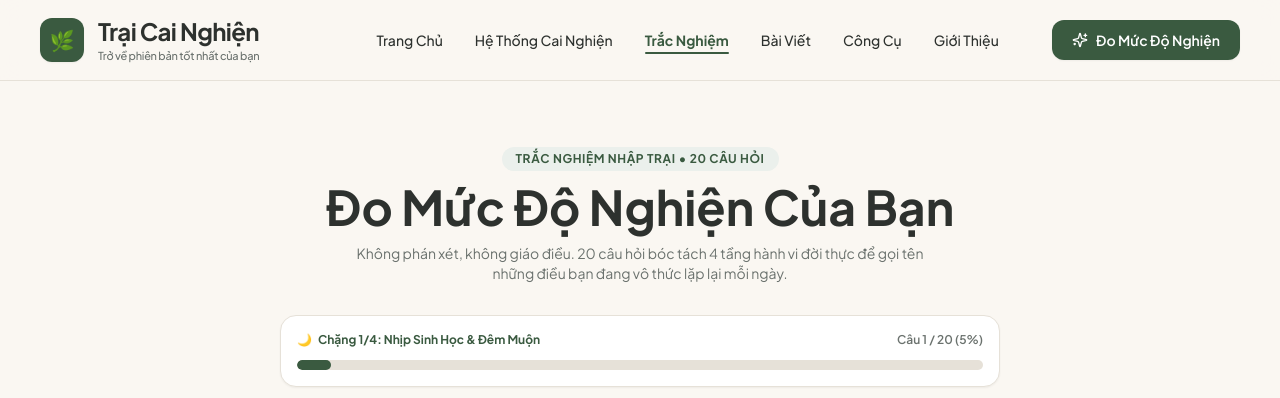
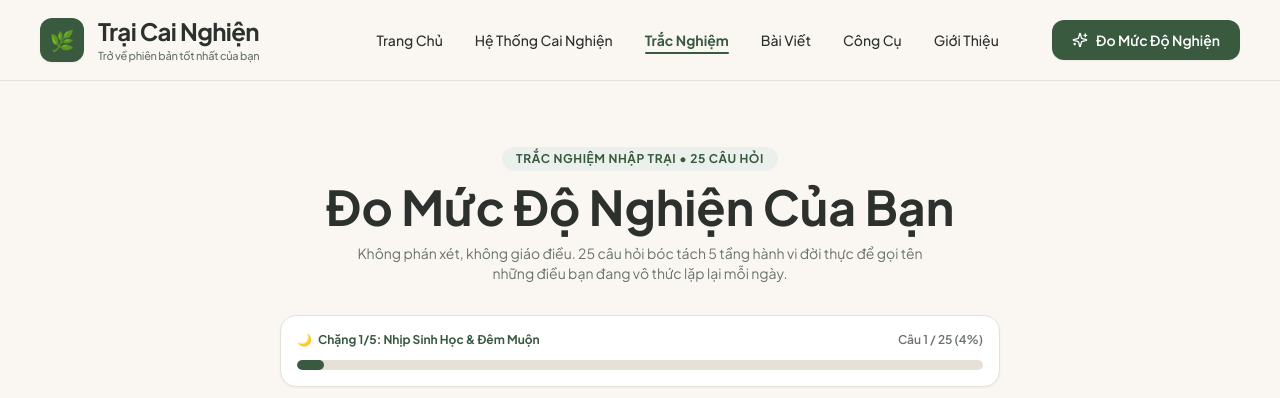
Before and after one commit to longphi11/traicainghien-1, a Next.js app: page /trac-nghiem in a window 1280 px wide. Shown: the top 398 px of the page. Built offline with nearby package versions, Linux system fonts and the light colour scheme.

Commit message:
feat(quiz): upgrade to 25 questions across 5 stages and sync website counts

```diff
--- a/src/app/bai-viet/[slug]/page.tsx
+++ b/src/app/bai-viet/[slug]/page.tsx
@@ -107,7 +107,7 @@ export default async function ArticleDetailPage({
           Bạn muốn biết mức độ kiệt quệ dopamine của mình?
         </h3>
         <p className="text-xs md:text-sm text-[#6B726E] max-w-md mx-auto">
-          Làm bài trắc nghiệm 10 câu hỏi để nhận diện mức độ phụ thuộc và nhận ngay 1 bài tập Kaizen vi mô cho ngày hôm nay.
+          Làm bài trắc nghiệm 25 câu hỏi để nhận diện mức độ phụ thuộc và nhận ngay 1 bài tập Kaizen vi mô cho ngày hôm nay.
         </p>
         <div>
           <Link
--- a/src/app/page.tsx
+++ b/src/app/page.tsx
@@ -324,16 +324,16 @@ export default function HomePage() {
           <div className="rounded-3xl p-8 md:p-12 border border-[#E6E1D8] bg-white shadow-sm flex flex-col md:flex-row items-center justify-between gap-8">
             <div className="max-w-xl space-y-4">
               <span className="text-xs uppercase tracking-wider font-bold px-3 py-1 rounded-md bg-[#F9EFE9] text-[#C27D53] inline-block">
-                Trắc nghiệm nhập trại • 20 Câu Hỏi
+                Trắc nghiệm nhập trại • 25 Câu Hỏi
               </span>
               <h2 className="text-2xl md:text-3xl font-bold font-serif text-[#2D312E]">
                 Đo mức độ nghiện của bạn: Bạn thuộc Hệ Nghiện nào?
               </h2>
               <p className="text-sm md:text-base text-[#6B726E] leading-relaxed">
-                Đêm muộn nằm lướt TikTok đến nóng máy không ngủ được, sáng ra lờ đờ, hay cáu gắt và mất tập trung? Bài trắc nghiệm 20 câu hỏi 4 chặng sẽ bóc tách chính xác 4 Hệ Nghiện thời hiện đại và Khoản Thuế Vô Hình bạn đang âm thầm gánh chịu.
+                Đêm muộn nằm lướt TikTok đến nóng máy không ngủ được, sáng ra lờ đờ, hay cáu gắt và mất tập trung? Bài trắc nghiệm 25 câu hỏi 5 chặng sẽ bóc tách chính xác 5 Hệ Nghiện thời hiện đại và Khoản Thuế Vô Hình bạn đang âm thầm gánh chịu.
               </p>
               <div className="flex flex-wrap gap-4 text-xs font-semibold text-[#2D312E] pt-2">
-                <span>🌙 Phân loại 4 Hệ Nghiện</span>
+                <span>🌙 Phân loại 5 Hệ Nghiện</span>
                 <span>⚖️ Bóc trần Khoản Thuế Vô Hình</span>
                 <span>💡 Kèm đơn thuốc Kaizen 1%</span>
               </div>
--- a/src/app/trac-nghiem/page.tsx
+++ b/src/app/trac-nghiem/page.tsx
@@ -21,7 +21,7 @@ import {
 
 export default function TracNghiemPage() {
   const [currentQuestionIndex, setCurrentQuestionIndex] = useState(0);
-  const [selectedAnswers, setSelectedAnswers] = useState<number[]>(Array(20).fill(-1));
+  const [selectedAnswers, setSelectedAnswers] = useState<number[]>(Array(25).fill(-1));
   const [isCompleted, setIsCompleted] = useState(false);
   const [result, setResult] = useState<DetailedResult | null>(null);
   const [copied, setCopied] = useState(false);
@@ -52,7 +52,7 @@ export default function TracNghiemPage() {
   };
 
   const handleRestart = () => {
-    setSelectedAnswers(Array(20).fill(-1));
+    setSelectedAnswers(Array(25).fill(-1));
     setCurrentQuestionIndex(0);
     setIsCompleted(false);
     setResult(null);
@@ -76,13 +76,13 @@ export default function TracNghiemPage() {
           {/* Header */}
           <div className="text-center space-y-3">
             <span className="text-xs font-bold uppercase tracking-wider text-[#3A5A40] bg-[#EBF0EC] px-3.5 py-1 rounded-full inline-block">
-              Trắc Nghiệm Nhập Trại • 20 Câu Hỏi
+              Trắc Nghiệm Nhập Trại • 25 Câu Hỏi
             </span>
             <h1 className="text-3xl md:text-5xl font-bold font-serif text-[#2D312E]">
               Đo Mức Độ Nghiện Của Bạn
             </h1>
             <p className="text-xs md:text-sm text-[#6B726E] max-w-xl mx-auto leading-relaxed">
-              Không phán xét, không giáo điều. 20 câu hỏi bóc tách 4 tầng hành vi đời thực để gọi tên những điều bạn đang vô thức lặp lại mỗi ngày.
+              Không phán xét, không giáo điều. 25 câu hỏi bóc tách 5 tầng hành vi đời thực để gọi tên những điều bạn đang vô thức lặp lại mỗi ngày.
             </p>
           </div>
 
@@ -91,10 +91,10 @@ export default function TracNghiemPage() {
             <div className="flex items-center justify-between text-xs">
               <span className="font-bold text-[#3A5A40] flex items-center gap-1.5">
                 <span>{currentQ.stageIcon}</span>
-                <span>Chặng {currentQ.stageId}/4: {currentQ.stageName}</span>
+                <span>Chặng {currentQ.stageId}/5: {currentQ.stageName}</span>
               </span>
               <span className="font-semibold text-[#6B726E]">
-                Câu {currentQuestionIndex + 1} / 20 ({progressPercent}%)
+                Câu {currentQuestionIndex + 1} / 25 ({progressPercent}%)
               </span>
             </div>
 
@@ -228,23 +228,27 @@ export default function TracNghiemPage() {
               "{result?.archetype.description}"
             </p>
 
-            {/* 4 Chặng Điểm Số */}
-            <div className="grid grid-cols-2 sm:grid-cols-4 gap-3 pt-2 text-center text-xs">
-              <div className="p-3 rounded-xl bg-[#FAF7F2] border border-[#E6E1D8]">
+            {/* 5 Chặng Điểm Số */}
+            <div className="grid grid-cols-2 sm:grid-cols-5 gap-2.5 pt-2 text-center text-xs">
+              <div className="p-2.5 rounded-xl bg-[#FAF7F2] border border-[#E6E1D8]">
                 <span className="text-gray-500 block text-[11px]">🌙 Đêm muộn</span>
                 <strong className="text-sm text-[#2D312E]">{result?.stageScores.stage1}/15</strong>
               </div>
-              <div className="p-3 rounded-xl bg-[#FAF7F2] border border-[#E6E1D8]">
+              <div className="p-2.5 rounded-xl bg-[#FAF7F2] border border-[#E6E1D8]">
                 <span className="text-gray-500 block text-[11px]">🧠 Chú ý</span>
                 <strong className="text-sm text-[#2D312E]">{result?.stageScores.stage2}/15</strong>
               </div>
-              <div className="p-3 rounded-xl bg-[#FAF7F2] border border-[#E6E1D8]">
+              <div className="p-2.5 rounded-xl bg-[#FAF7F2] border border-[#E6E1D8]">
                 <span className="text-gray-500 block text-[11px]">🛡️ Đối phó</span>
                 <strong className="text-sm text-[#2D312E]">{result?.stageScores.stage3}/15</strong>
               </div>
-              <div className="p-3 rounded-xl bg-[#FAF7F2] border border-[#E6E1D8]">
+              <div className="p-2.5 rounded-xl bg-[#FAF7F2] border border-[#E6E1D8]">
+                <span className="text-gray-500 block text-[11px]">📱 Tiện nghi</span>
+                <strong className="text-sm text-[#2D312E]">{result?.stageScores.stage4}/15</strong>
+              </div>
+              <div className="p-2.5 rounded-xl bg-[#FAF7F2] border border-[#E6E1D8]">
                 <span className="text-gray-500 block text-[11px]">⚖️ Thuế ngầm</span>
-                <strong className="text-sm text-[#2D312E]">{result?.stageScores.stage4}/15</strong>
+                <strong className="text-sm text-[#2D312E]">{result?.stageScores.stage5}/15</strong>
               </div>
             </div>
           </div>
--- a/src/components/Footer.tsx
+++ b/src/components/Footer.tsx
@@ -30,7 +30,7 @@ export default function Footer() {
             <ul className="space-y-2.5 text-sm text-[#6B726E]">
               <li><Link href="/" className="hover:text-[#3A5A40] transition-colors">Trang Chủ</Link></li>
               <li><Link href="/he-thong-cai-nghien" className="text-[#3A5A40] font-bold hover:underline">Hệ Thống Cai Nghiện</Link></li>
-              <li><Link href="/trac-nghiem" className="hover:text-[#3A5A40] transition-colors">Đo Mức Độ Nghiện (20 câu)</Link></li>
+              <li><Link href="/trac-nghiem" className="hover:text-[#3A5A40] transition-colors">Đo Mức Độ Nghiện (25 câu)</Link></li>
               <li><Link href="/bai-viet" className="hover:text-[#3A5A40] transition-colors">Kho Bài Viết Tâm Lý</Link></li>
               <li><Link href="/cong-cu" className="hover:text-[#3A5A40] transition-colors">Công Cụ Thực Hành</Link></li>
               <li><Link href="/gioi-thieu" className="hover:text-[#3A5A40] transition-colors">Giới Thiệu & Sứ Mệnh</Link></li>
--- a/src/data/addictionSystem.ts
+++ b/src/data/addictionSystem.ts
@@ -83,7 +83,7 @@ export const addictionSystemProducts: AddictionSystemProduct[] = [
     highlights: [
       "Ghép cặp Accountability Partner (Bạn đồng hành chịu trách nhiệm) giám sát chéo mỗi ngày",
       "Zoom vòng tròn chia sẻ cuối tuần (Offline/Online Circle): Nói thật triệt để mà không sợ bị phán xét",
-      "Kế hoạch can thiệp cá nhân hóa 1-on-1 dựa trên kết quả bài Trắc nghiệm 20 câu",
+      "Kế hoạch can thiệp cá nhân hóa 1-on-1 dựa trên kết quả bài Trắc nghiệm 25 câu",
       "Hợp đồng cam kết tài chính (Commitment Contract) tạo đòn bẩy tâm lý không thể thoái thác",
     ],
     duration: "21 Ngày đồng hành chuyên sâu",
--- a/src/data/questions.ts
+++ b/src/data/questions.ts
@@ -228,10 +228,82 @@ export const assessmentQuestions: Question[] = [
     ],
   },
 
-  // CHẶNG 4: KHOẢN THUẾ VÔ HÌNH TRONG ĐỜI THỰC (16-20)
+  // CHẶNG 4: MA TRẬN TIỆN NGHI & CÁM DỖ SỐ (16-20)
   {
     id: 16,
     stageId: 4,
+    stageName: "Ma Trận Tiện Nghi & Cám Dỗ Số",
+    stageIcon: "📱",
+    question: "Khi đi cafe, ăn uống hoặc tụ tập cùng bạn bè/người thân, thói quen dùng điện thoại của bạn như thế nào?",
+    scenario: "Hội chứng 'Phubbing' (cắm mặt vào màn hình phớt lờ người bên cạnh)...",
+    options: [
+      { text: "Tôi để điện thoại trong túi hoặc úp màn hình xuống bàn, tập trung 100% vào cuộc trò chuyện.", score: 0 },
+      { text: "Chỉ thỉnh thoảng liếc nhìn khi có tin nhắn hoặc cuộc gọi đến rồi cất máy ngay.", score: 1 },
+      { text: "Khá thường xuyên vừa nói chuyện vừa cầm máy lướt mạng xã hội lúc câu chuyện chùng xuống.", score: 2 },
+      { text: "Hầu như luôn cầm máy trên tay: ai nói gì cũng ậm ừ, mắt dán chặt vào màn hình dù đang ngồi cạnh bạn bè.", score: 3 },
+    ],
+  },
+  {
+    id: 17,
+    stageId: 4,
+    stageName: "Ma Trận Tiện Nghi & Cám Dỗ Số",
+    stageIcon: "📱",
+    question: "Thói quen tiêu thụ đồ ăn nhanh (KFC, Pizza, gà rán, trà sữa, bim bim) và cảm giác no tự nhiên của bạn?",
+    scenario: "Bẫy điểm cực khoái vị giác (Bliss Point) đánh gục cảm giác no...",
+    options: [
+      { text: "Tôi ăn uống thanh đạm, tự nấu nướng hoặc chọn món lành mạnh, hiếm khi đụng đến đồ siêu chế biến.", score: 0 },
+      { text: "Thỉnh thoảng ăn cùng bạn bè vào dịp cuối tuần nhưng ăn vừa đủ và biết dừng lại.", score: 1 },
+      { text: "Thường xuyên gọi đồ ăn nhanh hoặc đồ ngọt khi xem phim, ăn xong thấy nặng bụng nhưng miệng vẫn thèm ăn tiếp.", score: 2 },
+      { text: "Nghiện cảm giác ăn ngập ngụa đồ ăn nhanh/đồ ngọt: vừa ăn vừa xem video đến khi bụng căng cứng, ăn xong thấy ghê tởm bản thân.", score: 3 },
+    ],
+  },
+  {
+    id: 18,
+    stageId: 4,
+    stageName: "Ma Trận Tiện Nghi & Cám Dỗ Số",
+    stageIcon: "📱",
+    question: "Bạn có hay bị cuốn vào các xu hướng mua sắm, áp lực dùng đồ hiệu hoặc lối sống 'YOLO' trên mạng không?",
+    scenario: "Cơn sốt FOMO và áp lực tiêu thụ do truyền thông & idol mạng tạo ra...",
+    options: [
+      { text: "Tôi hiểu rõ giá trị bản thân, sống tối giản và không bị ảnh hưởng bởi những thứ hào nhoáng trên mạng.", score: 0 },
+      { text: "Đôi khi thấy thích thú nhưng biết rõ hoàn cảnh tài chính của mình và không đua đòi.", score: 1 },
+      { text: "Thường xuyên cảm thấy tự ti khi thấy người khác khoe đồ hiệu, du lịch sang chảnh trên TikTok/Facebook.", score: 2 },
+      { text: "Bị cuốn vào vòng xoáy tiêu xài: liên tục mua sắm theo trend để chứng tỏ bản thân, dù tài khoản đang cạn kiệt.", score: 3 },
+    ],
+  },
+  {
+    id: 19,
+    stageId: 4,
+    stageName: "Ma Trận Tiện Nghi & Cám Dỗ Số",
+    stageIcon: "📱",
+    question: "Mức độ 'bồn chồn' của bạn trước các thông báo, tin nhắn hoặc email công việc?",
+    scenario: "Hội chứng 'Luôn luôn trực tuyến' (Hyper-Connectivity Trap)...",
+    options: [
+      { text: "Tôi tắt thông báo không cần thiết, chủ động chọn giờ check tin nhắn và email cố định trong ngày.", score: 0 },
+      { text: "Xem thông báo khi rảnh rỗi, không cảm thấy bị áp lực phải trả lời ngay lập tức.", score: 1 },
+      { text: "Có thông báo là lập tức mở máy xem, khó chịu nếu thấy chấm đỏ thông báo chưa đọc.", score: 2 },
+      { text: "Bị giật dây hoàn toàn: chuông reo hay màn hình sáng là tim đập nhanh, bốc máy xem ngay trong 10 giây bất kể đang làm gì.", score: 3 },
+    ],
+  },
+  {
+    id: 20,
+    stageId: 4,
+    stageName: "Ma Trận Tiện Nghi & Cám Dỗ Số",
+    stageIcon: "📱",
+    question: "Lần gần nhất bạn có thể ngồi yên 15 phút ngắm mưa, nhìn mây trời hay uống trà mà KHÔNG chạm vào bất kỳ thiết bị điện tử nào?",
+    scenario: "Sự tiện nghi tước đoạt khả năng chịu đựng buồn chán (The Comfort Crisis)...",
+    options: [
+      { text: "Tôi thường xuyên dành ra những khoảng lặng không màn hình để lắng nghe tâm trí mình.", score: 0 },
+      { text: "Vài ngày trước, tôi có thể đi dạo hoặc ngồi uống cà phê thư thả một mình.", score: 1 },
+      { text: "Khá lâu rồi, chỉ cần ngồi một mình 3-5 phút là tay đã vô thức mò vào túi tìm điện thoại.", score: 2 },
+      { text: "Không thể nhớ nổi! Một khoảng lặng 5 phút không có màn hình hay tai nghe đối với tôi như một cực hình tra tấn.", score: 3 },
+    ],
+  },
+
+  // CHẶNG 5: KHOẢN THUẾ VÔ HÌNH TRONG ĐỜI THỰC (21-25)
+  {
+    id: 21,
+    stageId: 5,
     stageName: "Khoản Thuế Vô Hình Đời Thực",
     stageIcon: "⚖️",
     question: "Bạn có nhận thấy dạo này mình hay cáu bẳn, mất kiên nhẫn vô cớ với người thân xung quanh?",
@@ -244,8 +316,8 @@ export const assessmentQuestions: Question[] = [
     ],
   },
   {
-    id: 17,
-    stageId: 4,
+    id: 22,
+    stageId: 5,
     stageName: "Khoản Thuế Vô Hình Đời Thực",
     stageIcon: "⚖️",
     question: "Khả năng cảm nhận niềm vui của bạn trước những điều bình dị đời thường?",
@@ -258,8 +330,8 @@ export const assessmentQuestions: Question[] = [
     ],
   },
   {
-    id: 18,
-    stageId: 4,
+    id: 23,
+    stageId: 5,
     stageName: "Khoản Thuế Vô Hình Đời Thực",
     stageIcon: "⚖️",
     question: "Cả ngày Chủ nhật nằm nhà ôm điện thoại 'xả hơi', đến tối Chủ nhật bạn thấy thế nào?",
@@ -272,8 +344,8 @@ export const assessmentQuestions: Question[] = [
     ],
   },
   {
-    id: 19,
-    stageId: 4,
+    id: 24,
+    stageId: 5,
     stageName: "Khoản Thuế Vô Hình Đời Thực",
     stageIcon: "⚖️",
     question: "Những dự định lớn của bạn (học kỹ năng mới, đọc sách, tập gym, khởi nghiệp) đang ra sao?",
@@ -286,8 +358,8 @@ export const assessmentQuestions: Question[] = [
     ],
   },
   {
-    id: 20,
-    stageId: 4,
+    id: 25,
+    stageId: 5,
     stageName: "Khoản Thuế Vô Hình Đời Thực",
     stageIcon: "⚖️",
     question: "Bạn đã bao nhiêu lần tự hứa 'từ mai sẽ ngủ sớm, sẽ bớt bấm máy' nhưng rồi lại thất bại?",
@@ -327,19 +399,21 @@ export interface DetailedResult {
     stage2: number;
     stage3: number;
     stage4: number;
+    stage5: number;
   };
 }
 
 export function calculateDetailedResult(answers: number[]): DetailedResult {
   const total = answers.reduce((acc, curr) => acc + (curr >= 0 ? curr : 0), 0);
-  const maxScore = 60;
+  const maxScore = 75;
   const percentage = Math.round((total / maxScore) * 100);
 
-  // Tính điểm 4 chặng (mỗi chặng 5 câu, max 15 điểm)
+  // Tính điểm 5 chặng (mỗi chặng 5 câu, max 15 điểm)
   const s1 = answers.slice(0, 5).reduce((a, b) => a + (b >= 0 ? b : 0), 0);
   const s2 = answers.slice(5, 10).reduce((a, b) => a + (b >= 0 ? b : 0), 0);
   const s3 = answers.slice(10, 15).reduce((a, b) => a + (b >= 0 ? b : 0), 0);
   const s4 = answers.slice(15, 20).reduce((a, b) => a + (b >= 0 ? b : 0), 0);
+  const s5 = answers.slice(20, 25).reduce((a, b) => a + (b >= 0 ? b : 0), 0);
 
   // Tìm Hệ Nghiện nổi trội nhất
   let archetype = {
@@ -349,7 +423,7 @@ export function calculateDetailedResult(answers: number[]): DetailedResult {
     icon: "🌙",
   };
 
-  const maxStageScore = Math.max(s1, s2, s3, s4);
+  const maxStageScore = Math.max(s1, s2, s3, s4, s5);
   if (maxStageScore === s2) {
     archetype = {
       name: "Kẻ Đa Nhiệm Phân Mảnh",
@@ -366,6 +440,13 @@ export function calculateDetailedResult(answers: number[]): DetailedResult {
     };
   } else if (maxStageScore === s4) {
     archetype = {
+      name: "Con Tin Trong Ma Trận Tiện Nghi",
+      tagline: "The Comfort Matrix Captive",
+      description: "Bạn đang sống trong một bể bơi tiện nghi siêu ngưỡng: chuông thông báo giật dây liên tục, đồ ăn nhanh giao tận giường, mua sắm 1 chạm. Khả năng chịu đựng sự buồn chán tự nhiên của bạn đang bị teo biến.",
+      icon: "📱",
+    };
+  } else if (maxStageScore === s5) {
+    archetype = {
       name: "Bóng Ma Thông Báo & Thuế Ngầm",
       tagline: "The Phantom FOMO & Life Tax Payer",
       description: "Cuộc sống của bạn vẫn đang chạy, nhưng bạn đang âm thầm trả một khoản 'thuế vô hình' cực đắt: sự cáu gắt với người thân, sự chai sạn cảm xúc và việc dậm chân tại chỗ nhiều năm.",
@@ -373,7 +454,7 @@ export function calculateDetailedResult(answers: number[]): DetailedResult {
     };
   }
 
-  if (total <= 16) {
+  if (total <= 20) {
     return {
       level: "balance",
       title: "Cân Bằng Sinh Học & Làm Chủ Sự Chú Ý",
@@ -394,9 +475,9 @@ export function calculateDetailedResult(answers: number[]): DetailedResult {
         description: "Duy trì phong độ hiện tại bằng việc tiếp tục giữ 60 phút đầu ngày hoàn toàn thuộc về bạn và những người thân yêu.",
         wabiSabiQuote: "Sự bình yên không phải là không có cám dỗ, mà là khi cám dỗ đi qua, tâm bạn vẫn phẳng lặng như mặt nước.",
       },
-      stageScores: { stage1: s1, stage2: s2, stage3: s3, stage4: s4 },
+      stageScores: { stage1: s1, stage2: s2, stage3: s3, stage4: s4, stage5: s5 },
     };
-  } else if (total <= 38) {
+  } else if (total <= 48) {
     return {
       level: "mild",
       title: "Chớm Quá Tải & Đang Trả Khoản Thuế Vô Hình",
@@ -417,7 +498,7 @@ export function calculateDetailedResult(answers: number[]): DetailedResult {
         description: "Tối nay cắm sạc điện thoại ở bàn làm việc cách giường đúng 2 mét. Muốn lướt phải ngồi dậy. Đồng thời áp dụng Hara Hachi Bu: dừng lướt khi vừa chớm thấy đủ, chừa 20% khoảng lặng cho não thở.",
         wabiSabiQuote: "Đừng dùng búa tạ để đập vỡ thói quen; hãy dùng giọt nước Kaizen 1% để xói mòn nó êm ả mỗi ngày.",
       },
-      stageScores: { stage1: s1, stage2: s2, stage3: s3, stage4: s4 },
+      stageScores: { stage1: s1, stage2: s2, stage3: s3, stage4: s4, stage5: s5 },
     };
   } else {
     return {
@@ -441,7 +522,7 @@ export function calculateDetailedResult(answers: number[]): DetailedResult {
         description: "Tuyệt đối không 'cắt đột ngột thô bạo' (Cold-turkey). Hãy tha thứ cho những lần trượt chân vừa qua. Hôm nay chỉ cần làm một việc: Giảm 15 phút lướt đêm và tập đứng nhìn xung quanh 60 giây khi vào thang máy.",
         wabiSabiQuote: "Vết rạn nứt là nơi ánh sáng đi vào. Người Nhật dùng vàng ròng để hàn lại gốm vỡ, và bạn cũng có thể vá lại sự chú ý của mình từng chút một.",
       },
-      stageScores: { stage1: s1, stage2: s2, stage3: s3, stage4: s4 },
+      stageScores: { stage1: s1, stage2: s2, stage3: s3, stage4: s4, stage5: s5 },
     };
   }
 }
```
Also changed, not shown: 2 other files (tests, documents, lock files or other folders).
